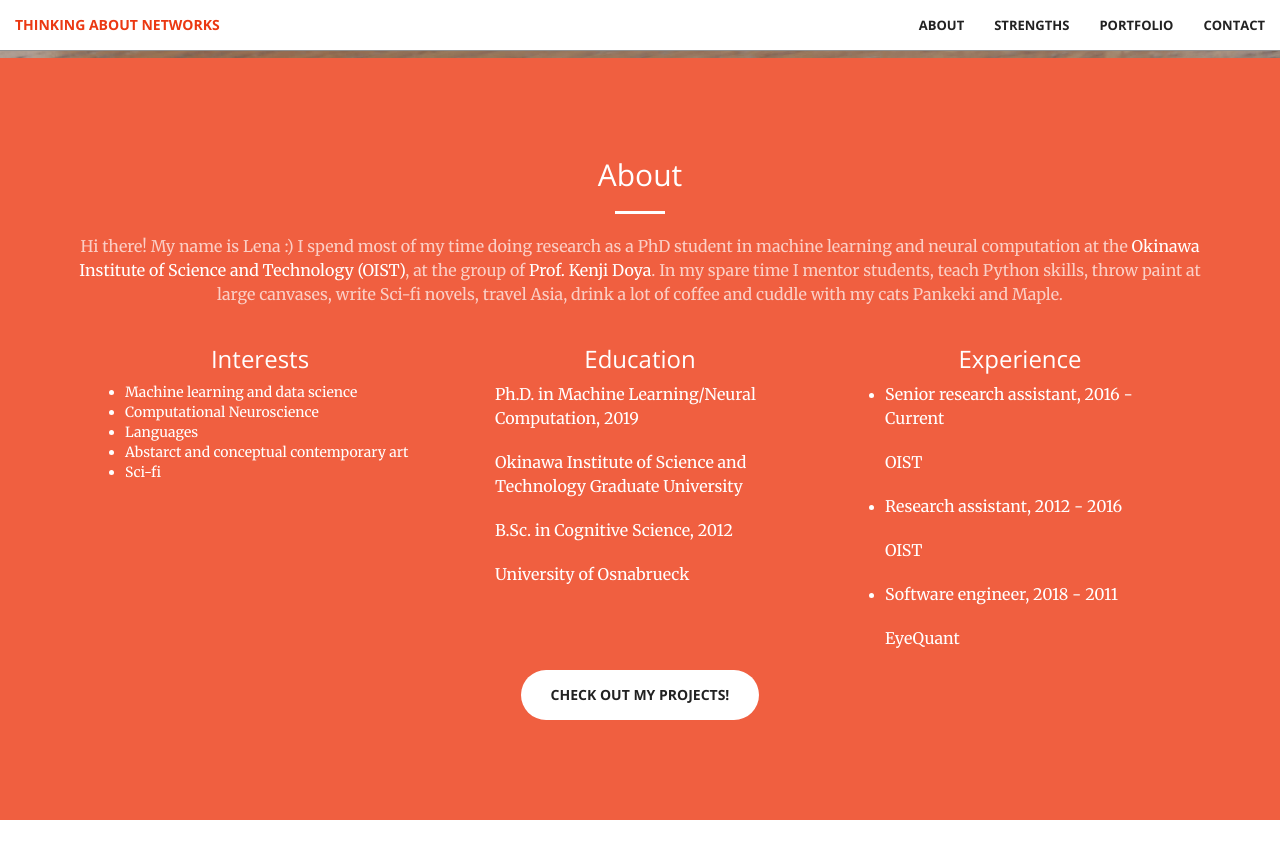
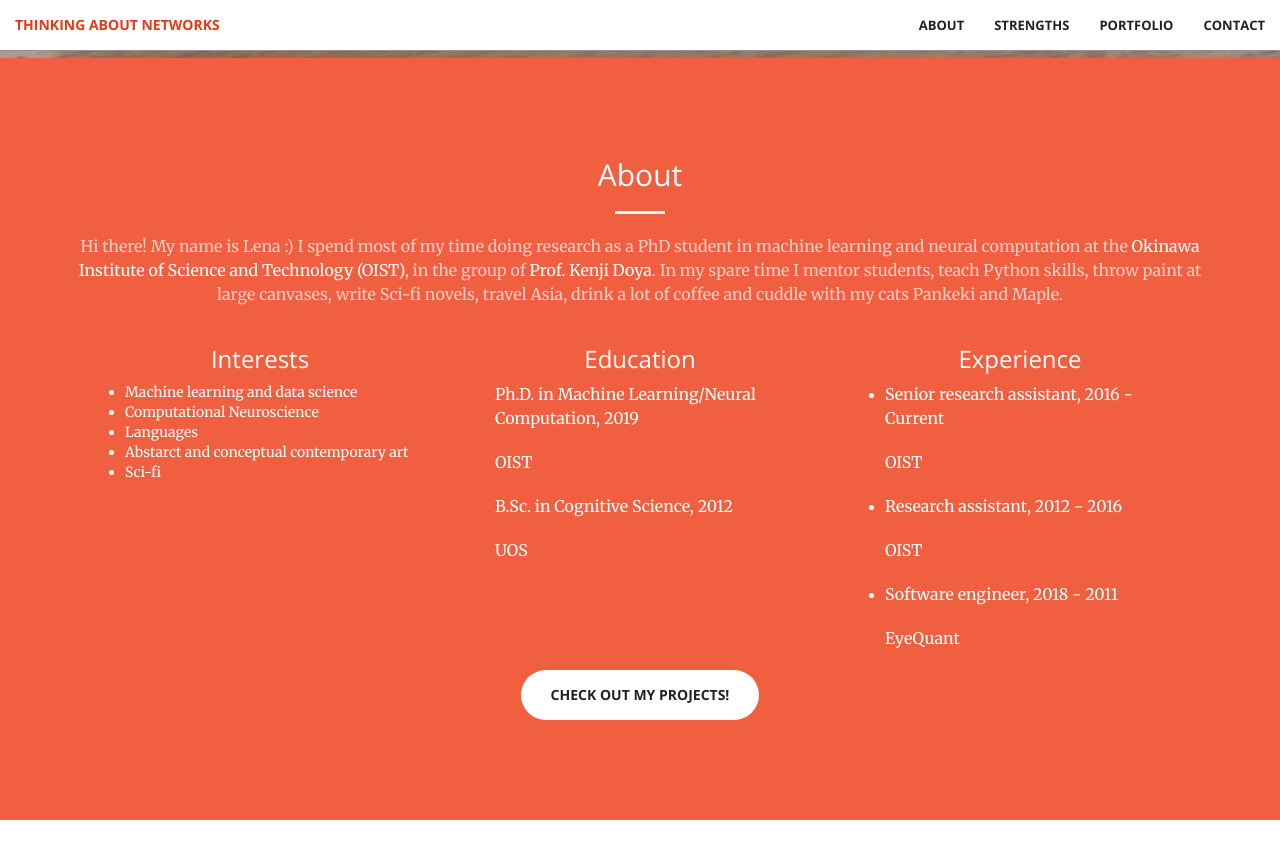
Before and after one commit to jvs--/jvs--.github.io, a Jekyll site: the page built from index.html, in a window 1280 px wide and 900 px high, scrolled down 842 px. Shown: the top 859 px of the window. Built offline with Jekyll 4.4.1, drawn with Linux system fonts in a browser that asks for light colours.

Commit message:
Text change in about

```diff
--- a/_includes/call-to-action.html
+++ b/_includes/call-to-action.html
@@ -4,7 +4,7 @@
             <div class="col-lg-12 text-center">
                 <h2 class="section-heading">About</h2>
                 <hr class="light">
-                <p class="text-faded">Hi there! My name is Lena :) I spend most of my time doing research as a PhD student in machine learning and neural computation at the <a href="http://www.oist.jp/" style="color:white">Okinawa Institute of Science and Technology (OIST)</a>, at the group of <a href="https://groups.oist.jp/ncu" style="color:white">Prof. Kenji Doya</a>.
+                <p class="text-faded">Hi there! My name is Lena :) I spend most of my time doing research as a PhD student in machine learning and neural computation at the <a href="http://www.oist.jp/" style="color:white">Okinawa Institute of Science and Technology (OIST)</a>, in the group of <a href="https://groups.oist.jp/ncu" style="color:white">Prof. Kenji Doya</a>.
 
                 In my spare time I mentor students, teach Python skills, throw paint at large canvases, write Sci-fi novels, travel Asia, drink a lot of coffee and cuddle with my cats Pankeki and Maple. </p>
 
@@ -44,14 +44,14 @@
           <li>
             <div class="description">
               <p class="course">Ph.D. in Machine Learning/Neural Computation, 2019</p>
-              <p class="institution">Okinawa Institute of Science and Technology Graduate University</p>
+              <p class="institution">OIST</p>
             </div>
           </li>
 
           <li>
             <div class="description">
               <p class="course">B.Sc. in Cognitive Science, 2012</p>
-              <p class="institution">University of Osnabrueck</p>
+              <p class="institution">UOS</p>
             </div>
           </li>
         </div>
```
